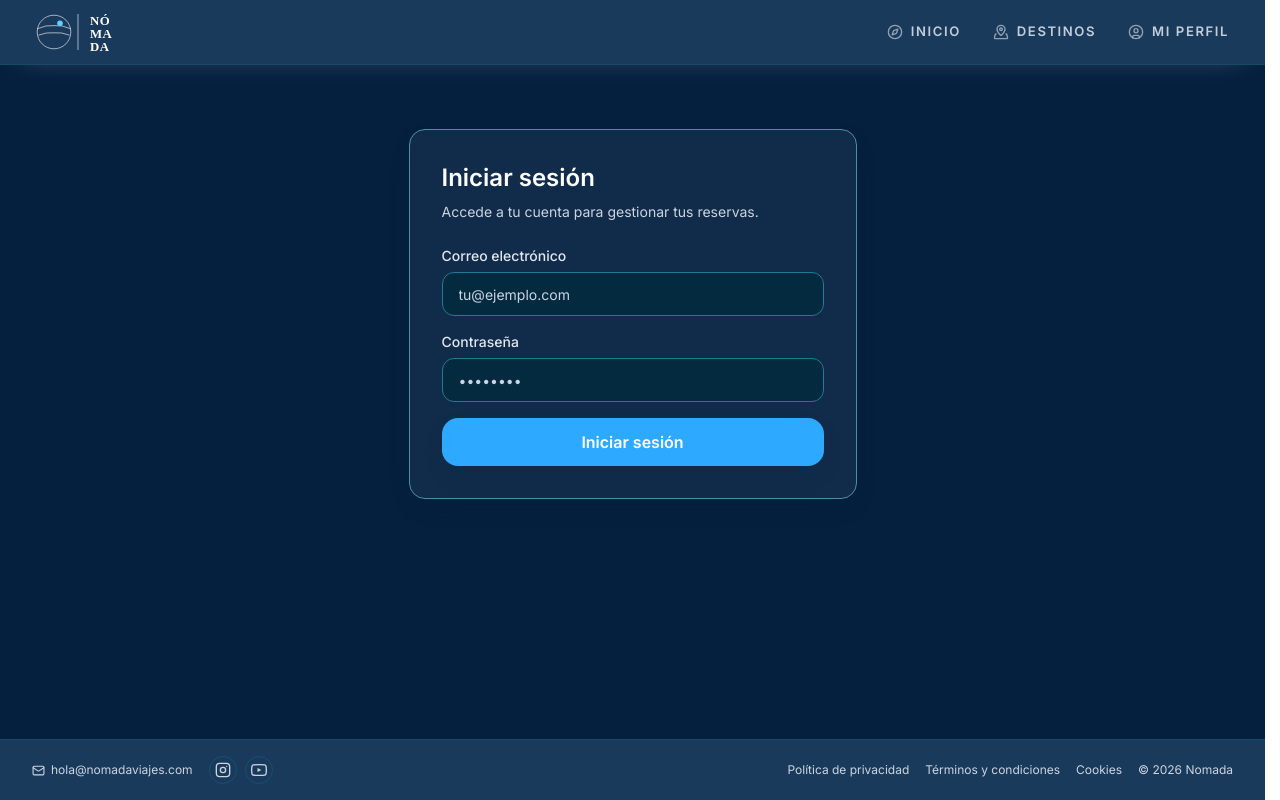
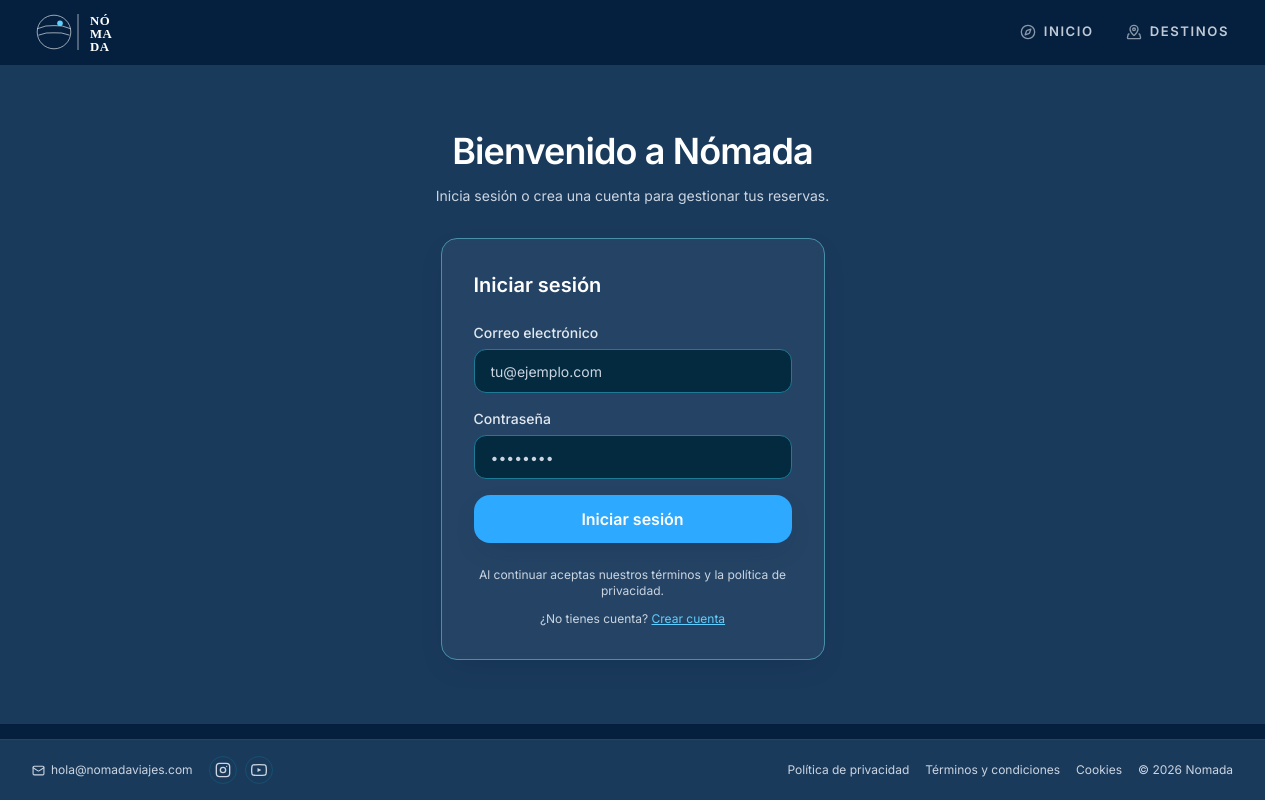
Before and after one commit to Agencia-de-viajes-Factoria-F5-Nomada/Frontend-Travel-Agency, a React (Vite) app: page /home in a window 1280 px wide. Built offline with nearby package versions, Linux system fonts and the light colour scheme.

Commit message:
fix: homepage route, imserso checkout, navbar scroll effect and auth-only profile link

```diff
--- a/src/components/layout/PublicTopbar.jsx
+++ b/src/components/layout/PublicTopbar.jsx
@@ -1,10 +1,10 @@
-import { useState } from 'react'
+import { useState, useEffect } from 'react'
 import { NavLink } from 'react-router-dom'
 import { Menu, X } from 'lucide-react'
 import BrandMark from './BrandMark'
 import Button from '../atoms/Button'
 import { PUBLIC_NAV } from '../../constants/navigation'
-import { PUBLIC_PATHS, ADMIN_PATHS } from '../../constants/paths'
+import { PUBLIC_PATHS } from '../../constants/paths'
 import { authService } from '../../services/authService'
 import { classNames } from '../../utils/classNames'
 
@@ -21,15 +21,28 @@ const buildLinkClass = ({ isActive }) =>
 
 const PublicTopbar = () => {
   const [open, setOpen] = useState(false)
+  const [scrolled, setScrolled] = useState(false)
+
+  useEffect(() => {
+    const onScroll = () => setScrolled(window.scrollY > 20)
+    window.addEventListener('scroll', onScroll, { passive: true })
+    return () => window.removeEventListener('scroll', onScroll)
+  }, [])
 
   const primaryNav = PUBLIC_NAV.filter(item => {
     if (item.to === PUBLIC_PATHS.AUTH) return false
     if (item.adminOnly) return authService.isAdmin()
+    if (item.authOnly) return authService.isAuthenticated()
     return true
   })
 
   return (
-    <header className="sticky top-0 z-30 border-b border-surface-700/40 bg-accent-dark shadow-[0_10px_30px_-22px_rgba(255,255,255,0.35)]">
+    <header className={classNames(
+      'sticky top-0 z-30 border-b transition-all duration-500',
+      scrolled
+        ? 'border-white/10 bg-[#122840]/80 backdrop-blur-xl shadow-[0_8px_32px_-8px_rgba(0,0,0,0.5)]'
+        : 'border-transparent bg-transparent',
+    )}>
       <div className="container-page flex h-16 items-center justify-between gap-4">
         <BrandMark />
 
@@ -67,7 +80,7 @@ const PublicTopbar = () => {
       {open ? (
         <div
           id="public-mobile-nav"
-          className="border-t border-surface-700/40 bg-accent-dark shadow-xl md:hidden"
+          className="border-t border-white/10 bg-[#122840]/90 backdrop-blur-xl shadow-xl md:hidden"
         >
           <nav aria-label="Principal movil" className="container-page grid gap-1 py-4">
             {primaryNav.map((item) => (
--- a/src/constants/navigation.js
+++ b/src/constants/navigation.js
@@ -16,7 +16,7 @@ import { ADMIN_PATHS, PUBLIC_PATHS } from './paths'
 export const PUBLIC_NAV = [
   { label: 'Inicio',    to: PUBLIC_PATHS.HOME,     icon: Compass },
   { label: 'Destinos',  to: '/destinations',        icon: MapPinned },
-  { label: 'Mi Perfil', to: PUBLIC_PATHS.PROFILE,   icon: UserCircle },
+  { label: 'Mi Perfil', to: PUBLIC_PATHS.PROFILE,   icon: UserCircle, authOnly: true },
   { label: 'Panel',     to: ADMIN_PATHS.DASHBOARD,  icon: LayoutDashboard, adminOnly: true },
 ]
 
--- a/src/index.css
+++ b/src/index.css
@@ -16,7 +16,7 @@
 
   body {
     overflow-x: hidden;
-    @apply bg-gradient-to-b from-brand-100 via-brand-200 to-brand-500 text-ink font-sans antialiased;
+    @apply bg-gradient-to-b from-surface-900 via-surface-950 to-surface-950 text-ink font-sans antialiased;
   }
 
   :focus-visible {
@@ -30,11 +30,11 @@
   }
 
   .card {
-    @apply rounded-card border border-surface-700/40 bg-gradient-to-b from-brand-100/60 to-surface-950/40 p-4 shadow-card backdrop-blur;
+    @apply rounded-card border border-surface-700/40 bg-gradient-to-b from-surface-800/60 to-surface-950/40 p-4 shadow-card backdrop-blur;
   }
 
   .hero-card {
-    @apply rounded-card border border-surface-700/40 bg-gradient-to-b from-brand-100/60 to-surface-950/40 p-6 shadow-2xl backdrop-blur;
+    @apply rounded-card border border-surface-700/40 bg-gradient-to-b from-surface-800/60 to-surface-950/40 p-6 shadow-2xl backdrop-blur;
     transition: transform 240ms ease, box-shadow 240ms ease;
   }
 
--- a/src/pages/CheckoutPage.jsx
+++ b/src/pages/CheckoutPage.jsx
@@ -72,6 +72,7 @@ const CheckoutPage = () => {
   const [step, setStep]             = useState(1)
   const [typeBoard, setTypeBoard]   = useState(initialBoard ?? 'HALF')
   const [isGroup, setIsGroup]       = useState(false)
+  const [isImserso, setIsImserso]   = useState(false)
   const [numPassengers, setNumPassengers] = useState(1)
   const [passengers, setPassengers] = useState([{ ...EMPTY_PASSENGER }])
   const [quote, setQuote]           = useState(null)
@@ -118,7 +119,7 @@ const CheckoutPage = () => {
     try {
       const user   = authService.getUser()
       const result = await bookingService.quote({
-        travelId, typeBoard, isGroup, userId: user?.id,
+        travelId, typeBoard, isGroup, isImserso, userId: user?.id,
         passengers: passengers.map(p => ({ name: p.name, surname: p.surname, birthDate: p.birthDate })),
       })
       setQuote(result)
@@ -151,7 +152,7 @@ const CheckoutPage = () => {
         }
       }
       const result = await bookingService.confirm({
-        travelId, typeBoard, isGroup,
+        travelId, typeBoard, isGroup, isImserso,
         totalPrice: quote.totalPrice, customerIds,
         boughtDate: new Date().toISOString(),
         ...(user?.employeeId && { employeeId: user.employeeId }),
@@ -175,6 +176,7 @@ const CheckoutPage = () => {
 
           {error && <div className="mt-4 rounded-lg bg-red-50 p-3 text-sm text-red-700">{error}</div>}
 
+          {/* ── STEP 1: Pasajeros ── */}
           {step === 1 && (
             <div className="mt-8 space-y-4">
               <div className="rounded-xl border border-surface-600 p-4">
@@ -204,7 +206,7 @@ const CheckoutPage = () => {
                   <span className="text-sm font-medium text-white">Pasajero {i + 1}</span>
                   <div className="grid grid-cols-2 gap-3">
                     <Input label="Nombre" value={p.name} onChange={e => changePassenger(i, 'name', e.target.value)} required />
-<Input label="Apellido" value={p.surname} onChange={e => changePassenger(i, 'surname', e.target.value)} required />
+                    <Input label="Apellido" value={p.surname} onChange={e => changePassenger(i, 'surname', e.target.value)} required />
                   </div>
                   <div>
                     <label className="text-xs font-medium text-ink-muted">Fecha de nacimiento *</label>
@@ -240,6 +242,7 @@ const CheckoutPage = () => {
                 </p>
               )}
 
+              {/* Tipo de pensión */}
               <div className="rounded-xl border border-surface-600 p-4 space-y-2">
                 <p className="text-sm font-medium text-white">Tipo de pensión</p>
                 <div className="grid grid-cols-2 gap-2">
@@ -258,10 +261,28 @@ const CheckoutPage = () => {
                 </div>
               </div>
 
-              <label className="flex items-center gap-3 cursor-pointer">
-                <input type="checkbox" checked={isGroup} onChange={e => setIsGroup(e.target.checked)} className="h-4 w-4 rounded" />
-                <span className="text-sm text-ink-soft">Reserva de grupo (IMSERSO, colegio — aplica descuento)</span>
-              </label>
+              {/* Tipo de reserva */}
+              <div className="rounded-xl border border-surface-600 p-4 space-y-3">
+                <p className="text-sm font-medium text-white">Tipo de reserva</p>
+
+                <label className="flex items-center gap-3 cursor-pointer">
+                  <input type="checkbox" checked={isGroup} onChange={e => setIsGroup(e.target.checked)}
+                    className="h-4 w-4 rounded" />
+                  <div>
+                    <span className="text-sm text-ink-soft">Reserva de grupo</span>
+                    <p className="text-xs text-ink-muted">Aplica descuento para grupos de colegios, empresas, etc.</p>
+                  </div>
+                </label>
+
+                <label className="flex items-center gap-3 cursor-pointer">
+                  <input type="checkbox" checked={isImserso} onChange={e => setIsImserso(e.target.checked)}
+                    className="h-4 w-4 rounded" />
+                  <div>
+                    <span className="text-sm text-ink-soft">Programa Imserso</span>
+                    <p className="text-xs text-ink-muted">Para mayores de 65 años con tarjeta Imserso vigente.</p>
+                  </div>
+                </label>
+              </div>
 
               <div className="flex justify-end pt-2">
                 <Button onClick={handleQuote} disabled={loading || minorError || !allFilled}>
@@ -272,6 +293,7 @@ const CheckoutPage = () => {
             </div>
           )}
 
+          {/* ── STEP 2: Precio ── */}
           {step === 2 && quote && (
             <div className="mt-8 space-y-4">
               <h2 className="font-semibold text-white">Resumen de precio · IVA incluido</h2>
@@ -300,6 +322,7 @@ const CheckoutPage = () => {
             </div>
           )}
 
+          {/* ── STEP 3: Confirmar ── */}
           {step === 3 && (
             <div className="mt-8 space-y-4">
               <h2 className="font-semibold text-white">Confirmar reserva</h2>
@@ -320,6 +343,14 @@ const CheckoutPage = () => {
                   <span className="text-ink-soft">Pasajeros</span>
                   <span className="text-white">{passengers.length}</span>
                 </li>
+                <li className="flex justify-between px-4 py-3">
+                  <span className="text-ink-soft">Reserva de grupo</span>
+                  <span className="text-white">{isGroup ? 'Sí' : 'No'}</span>
+                </li>
+                <li className="flex justify-between px-4 py-3">
+                  <span className="text-ink-soft">Programa Imserso</span>
+                  <span className="text-white">{isImserso ? 'Sí' : 'No'}</span>
+                </li>
                 <li className="flex justify-between px-4 py-3 font-bold">
                   <span className="text-white">Total (IVA incl.)</span>
                   <span className="text-white">{quote?.totalPrice}€</span>
@@ -335,6 +366,7 @@ const CheckoutPage = () => {
             </div>
           )}
 
+          {/* ── STEP 4: Confirmado ── */}
           {step === 4 && (
             <div className="mt-8 flex flex-col items-center gap-4 py-6 text-center">
               <span className="grid h-16 w-16 place-items-center rounded-full bg-accent-light">
@@ -354,6 +386,7 @@ const CheckoutPage = () => {
           )}
         </Card>
 
+        {/* ── Sidebar resumen ── */}
         <Card as="aside" className="h-fit p-6">
           <h2 className="text-sm font-semibold uppercase tracking-wide text-ink-muted">Resumen del viaje</h2>
           <ul className="mt-4 grid gap-3 text-sm">
@@ -377,6 +410,12 @@ const CheckoutPage = () => {
               <span>Pasajeros</span>
               <span className="text-white">{passengers.length}</span>
             </li>
+            {isImserso && (
+              <li className="flex justify-between text-ink-soft">
+                <span>Programa</span>
+                <span className="text-green-400 font-medium">Imserso ✓</span>
+              </li>
+            )}
           </ul>
           {quote?.totalPrice && (
             <>
--- a/src/pages/HomePage.jsx
+++ b/src/pages/HomePage.jsx
@@ -1,6 +1,5 @@
 import { useState, useEffect } from 'react'
-import { ArrowRight, LogIn, UserPlus } from 'lucide-react'
-import { useNavigate } from 'react-router-dom'
+import { ArrowRight } from 'lucide-react'
 import Button from '../components/atoms/Button'
 import Card from '../components/atoms/Card'
 import Input from '../components/atoms/Input'
@@ -10,11 +9,6 @@ import { authService } from '../services/authService'
 import { apiClient } from '../services/api'
 import { classNames } from '../utils/classNames'
 
-const TABS = [
-  { id: 'signin', label: 'Iniciar sesión', icon: LogIn },
-  { id: 'signup', label: 'Crear cuenta',   icon: UserPlus },
-]
-
 const HomePage = () => {
   const [travels, setTravels] = useState([])
   const [loading, setLoading] = useState(true)
@@ -22,7 +16,6 @@ const HomePage = () => {
   const [authLoading, setAuthLoading] = useState(false)
   const [error, setError] = useState(null)
   const [form, setForm] = useState({ name: '', email: '', password: '' })
-  const navigate = useNavigate()
   const isSignIn = active === 'signin'
   const isLoggedIn = authService.isAuthenticated()
   const user = authService.getUser()
@@ -72,10 +65,10 @@ const HomePage = () => {
     <>
       {/* ── HERO ── */}
       <section className="flex flex-col items-center justify-center bg-accent-dark px-6 py-16 text-center">
-        <h1 className="mb-3 text-4xl font-medium leading-tight tracking-tight text-accent-light">
+        <h1 className="mb-3 text-4xl font-semibold leading-tight tracking-tight text-white">
           {isLoggedIn ? `¡Bienvenido de nuevo, ${user?.name ?? ''}!` : 'Bienvenido a Nómada'}
         </h1>
-        <p className="mb-8 max-w-lg text-base text-accent-muted">
+        <p className="mb-8 max-w-lg text-sm text-ink-muted">
           {isLoggedIn
             ? 'Descubre tus próximos destinos y encuentra el viaje perfecto.'
             : 'Inicia sesión o crea una cuenta para gestionar tus reservas.'}
@@ -99,25 +92,14 @@ const HomePage = () => {
             </button>
           </div>
         ) : (
-          <Card className="w-full max-w-md p-8">
-            <div role="tablist" className="grid grid-cols-2 gap-1 rounded-full bg-surface-900 p-1 mb-6">
-              {TABS.map((tab) => {
-                const isActive = tab.id === active
-                return (
-                  <button key={tab.id} type="button" role="tab" aria-selected={isActive}
-                    onClick={() => { setActive(tab.id); setError(null) }}
-                    className={classNames(
-                      'inline-flex items-center justify-center gap-2 rounded-full px-3 py-2 text-sm font-medium transition-colors',
-                      isActive ? 'bg-brand-500 text-surface-950' : 'text-ink-soft hover:text-white',
-                    )}>
-                    <tab.icon className="h-4 w-4" aria-hidden="true" />
-                    {tab.label}
-                  </button>
-                )
-              })}
-            </div>
+          <Card className="w-full max-w-sm p-8 text-left">
+            <h2 className="mb-6 text-xl font-semibold text-white">
+              {isSignIn ? 'Iniciar sesión' : 'Crear cuenta'}
+            </h2>
 
-            {error && <div className="mb-4 rounded-lg bg-red-50 p-3 text-sm text-red-700">{error}</div>}
+            {error && (
+              <div className="mb-4 rounded-lg bg-red-50 p-3 text-sm text-red-700">{error}</div>
+            )}
 
             <form onSubmit={handleAuth} className="grid gap-4">
               {!isSignIn && (
@@ -135,6 +117,17 @@ const HomePage = () => {
 
             <p className="mt-6 text-center text-xs text-ink-muted">
               Al continuar aceptas nuestros términos y la política de privacidad.
+            </p>
+
+            <p className="mt-3 text-center text-xs text-ink-muted">
+              {isSignIn ? '¿No tienes cuenta?' : '¿Ya tienes cuenta?'}{' '}
+              <button
+                type="button"
+                onClick={() => { setActive(isSignIn ? 'signup' : 'signin'); setError(null) }}
+                className="text-brand-400 underline cursor-pointer bg-transparent border-none"
+              >
+                {isSignIn ? 'Crear cuenta' : 'Iniciar sesión'}
+              </button>
             </p>
           </Card>
         )}
--- a/src/routes/AppRoutes.jsx
+++ b/src/routes/AppRoutes.jsx
@@ -7,7 +7,7 @@ import AdminLayout    from '../components/layout/AdminLayout';
 import PrivateRoute   from '../components/layout/PrivateRoute';
 
 // Páginas públicas
-const HomePage              = lazy(() => import('../pages/AuthPage'));
+const HomePage              = lazy(() => import('../pages/HomePage'));
 const DestinationsPage      = lazy(() => import('../pages/DestinationsPage'));
 const DestinationDetailPage = lazy(() => import('../pages/DestinationDetailPage'));
 const OffersPage            = lazy(() => import('../pages/OffersPage'));
@@ -23,7 +23,7 @@ const EntitiesPage          = lazy(() => import('../pages/EntitiesPage'));
 const EntityTable           = lazy(() => import('../components/organisms/EntityTable'));
 
 // Páginas admin
-const DashboardPage        = lazy(() => import('../pages/DashboardPage'));
+const DashboardPage         = lazy(() => import('../pages/DashboardPage'));
 
 const Loader = () => (
   <div className="flex h-screen items-center justify-center text-brand-200">
@@ -38,23 +38,22 @@ export default function AppRoutes() {
 
         {/* ── Rutas públicas ── */}
         <Route element={<PublicLayout />}>
-        <Route path="/"                    element={<HomePage />} />
+          <Route path="/"                   element={<HomePage />} />
           <Route path="/home"               element={<HomePage />} />
-        <Route path="/destinations"        element={<DestinationsPage />} />
-        <Route path="/destinations/:id"    element={<DestinationDetailPage />} />
-        <Route path="/travels/:id"         element={<DestinationDetailPage />} />
-        <Route path="/offers"              element={<OffersPage />} />
-        <Route path="/search"              element={<SearchResultsPage />} />
-        <Route path="/travels"             element={<TravelsPage />} />
-        <Route path="/legal/:slug"         element={<LegalPage />} />
-        <Route path="/profile"             element={<PrivateRoute><EntitiesPage /></PrivateRoute>} />
-        <Route path="/personal/:section"   element={<PrivateRoute><PersonalAreaPage /></PrivateRoute>} />
-        <Route path="/auth"                element={<AuthPage />} />
-        <Route path="/dashboard"           element={<DashboardPage />} />
-        <Route path="/checkout/custom"     element={<PrivateRoute><CustomTripPage /></PrivateRoute>} />
-        <Route path="/checkout"            element={
-          <PrivateRoute><CheckoutPage /></PrivateRoute>
-        } />
+          <Route path="/destinations"       element={<DestinationsPage />} />
+          <Route path="/destinations/:id"   element={<DestinationDetailPage />} />
+          <Route path="/travels/:id"        element={<DestinationDetailPage />} />
+          <Route path="/offers"             element={<OffersPage />} />
+          <Route path="/search"             element={<SearchResultsPage />} />
+          <Route path="/travels"            element={<TravelsPage />} />
+          <Route path="/custom-trip"        element={<PrivateRoute><CustomTripPage /></PrivateRoute>} />
+          <Route path="/legal/:slug"        element={<LegalPage />} />
+          <Route path="/profile"            element={<PrivateRoute><EntitiesPage /></PrivateRoute>} />
+          <Route path="/personal/:section"  element={<PrivateRoute><PersonalAreaPage /></PrivateRoute>} />
+          <Route path="/auth"               element={<AuthPage />} />
+          <Route path="/dashboard"          element={<DashboardPage />} />
+          <Route path="/checkout/custom"    element={<PrivateRoute><CustomTripPage /></PrivateRoute>} />
+          <Route path="/checkout"           element={<PrivateRoute><CheckoutPage /></PrivateRoute>} />
         </Route>
 
         {/* ── Rutas admin (protegidas) ── */}
@@ -63,16 +62,16 @@ export default function AppRoutes() {
             <AdminLayout />
           </PrivateRoute>
         }>
-        <Route index                       element={<DashboardPage />} />
-        <Route path="bookings"             element={<EntityTable entityType="bookings" />} />
-        <Route path="users"                element={<EntityTable entityType="users" />} />
-        <Route path="hotels"               element={<EntityTable entityType="hotels" />} />
-        <Route path="buses"                element={<EntityTable entityType="buses" />} />
-        <Route path="drivers"              element={<EntityTable entityType="drivers" />} />
-        <Route path="travels"              element={<EntityTable entityType="travels" />} />
-        <Route path="employees"            element={<EntityTable entityType="employees" />} />
-        <Route path="offers"               element={<EntityTable entityType="offers" />} />
-        <Route path="trip-segments"        element={<EntityTable entityType="trip-segments" />} />
+          <Route index                      element={<DashboardPage />} />
+          <Route path="bookings"            element={<EntityTable entityType="bookings" />} />
+          <Route path="users"               element={<EntityTable entityType="users" />} />
+          <Route path="hotels"              element={<EntityTable entityType="hotels" />} />
+          <Route path="buses"               element={<EntityTable entityType="buses" />} />
+          <Route path="drivers"             element={<EntityTable entityType="drivers" />} />
+          <Route path="travels"             element={<EntityTable entityType="travels" />} />
+          <Route path="employees"           element={<EntityTable entityType="employees" />} />
+          <Route path="offers"              element={<EntityTable entityType="offers" />} />
+          <Route path="trip-segments"       element={<EntityTable entityType="trip-segments" />} />
         </Route>
 
         {/* ── 404 ── */}
```
Also changed, not shown: 1 other file (tests, documents, lock files or other folders). Lines whose indentation alone changed are shown as unchanged.
